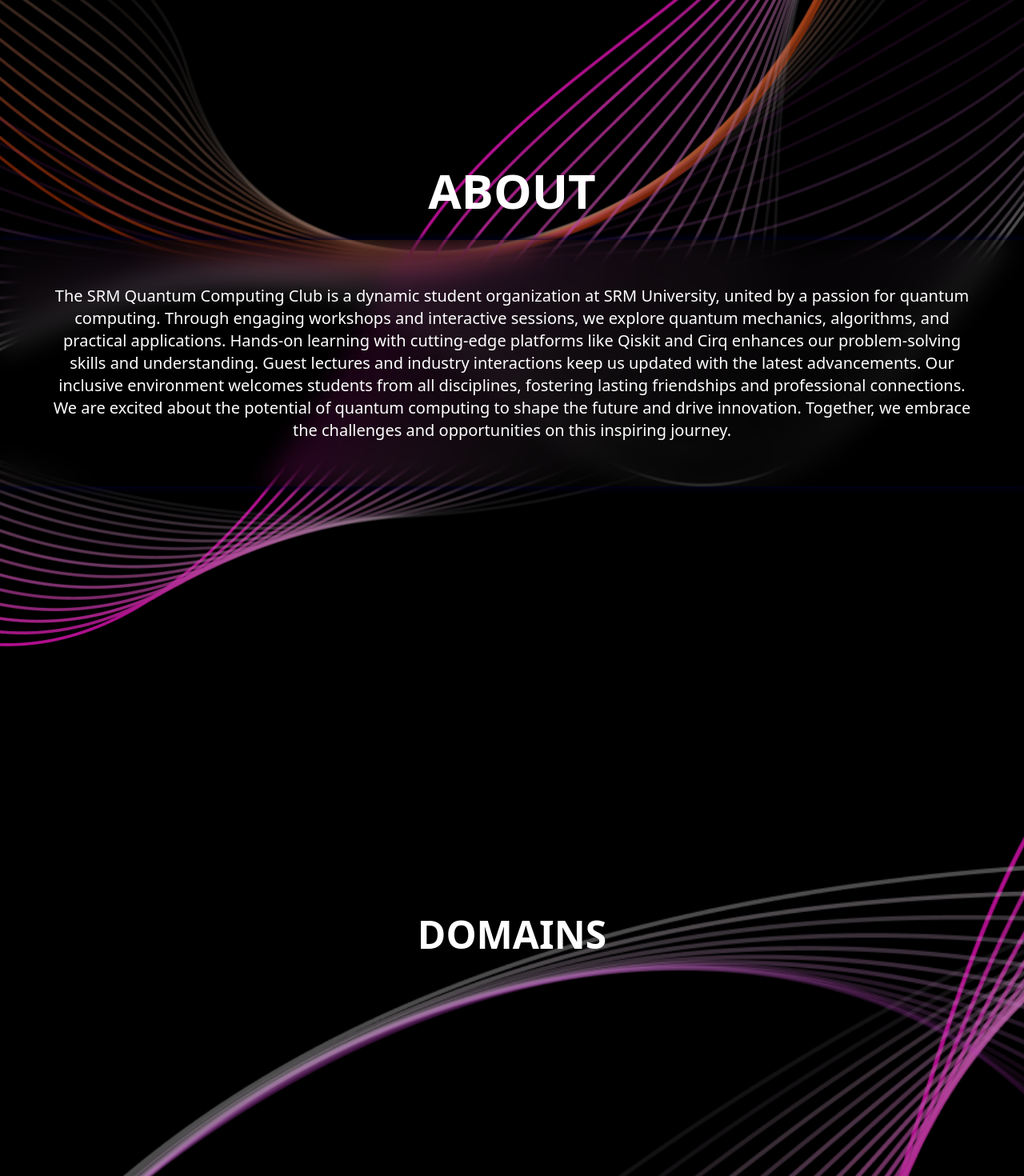
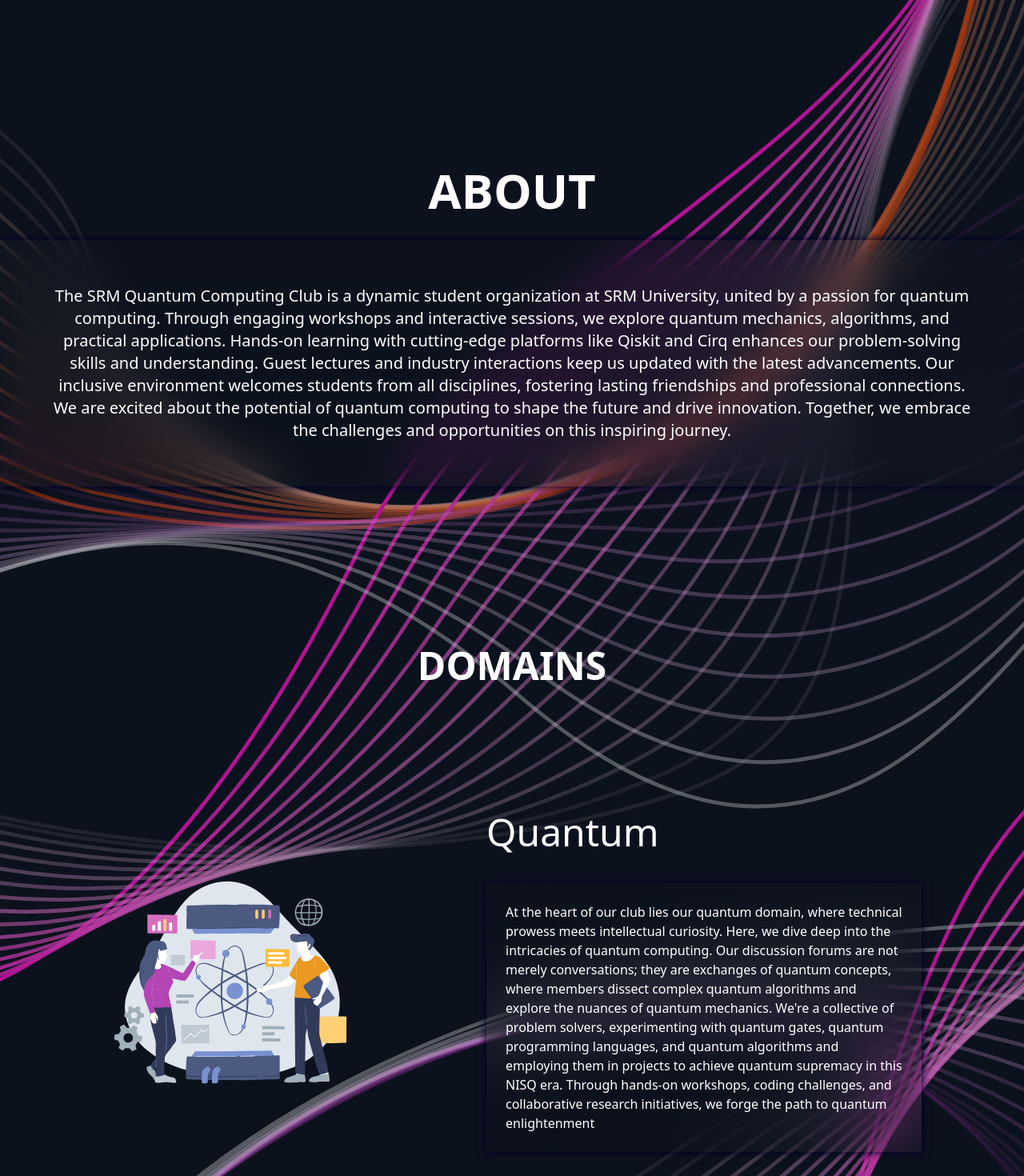
Before and after one commit to quantumsrm-web/recruitment-23, a React (Create React App) app: page / in a window 1280 px wide. Shown: the part 792-2262 px from the top of the page at 80% size. Built offline with nearby package versions, Linux system fonts and the light colour scheme.

Commit message:
updated bg

```diff
--- a/src/App.js
+++ b/src/App.js
@@ -8,16 +8,10 @@ import Footer from "./components/Footer/Footer"
 
 function App() {
   return (
-    <div className=" App">
-      <div className={`${style.bg1}`}>
-        {/* <img src={bg1} alt="" className="absolute   bg-cover" /> */}
-        <Landing />
-        <About />
-      </div>
-      <div className={`${style.bg2} -z-1 `}>
-        {/* <img src={bg2} alt="" className="absolute " /> */}
-        <Domain1 />
-      </div>
+    <div className={`${style.bg} App`}>
+      <Landing />
+      <About />
+      <Domain1 />
       <Footer />
     </div>
   )
--- a/src/App.module.css
+++ b/src/App.module.css
@@ -1,14 +1,14 @@
-.bg1 {
-  background-image: url(./assets/bg1.png);
+.bg {
+  background-image: url(./assets/bg.svg);
   position: relative;
   background-position: center;
   background-repeat: no-repeat;
   background-size: cover;
 }
-.bg2 {
+/* .bg2 {
   background-image: url(./assets/bg2.png);
   position: relative;
   background-repeat: no-repeat;
   background-position: center;
   background-size: cover;
-}
+} */
--- a/src/components/About_Us/About.jsx
+++ b/src/components/About_Us/About.jsx
@@ -7,7 +7,7 @@ const About = () => {
         <div className="flex text-[#ffffff] font-bold text-5xl lg:text-6xl justify-center text-shadow mb-8">
           ABOUT
         </div>
-        <div className="min-w-[75%]  leading-7 mx-auto p-14 text-[#ffffff] text-center text-base md:text-xl tracking-tighter sm:tracking-tight md:tracking-normal shadow-[0_0_10px_1px_rgba(0,0,40)] backdrop-blur-lg ">
+        <div className="min-w-[75%]  leading-7 mx-auto p-14 text-[#ffffff] text-center text-base md:text-xl tracking-tighter sm:tracking-tight md:tracking-normal shadow-[0_0_10px_1px_rgba(0,0,40)] backdrop-blur-xl ">
           The SRM Quantum Computing Club is a dynamic student organization at
           SRM University, united by a passion for quantum computing. Through
           engaging workshops and interactive sessions, we explore quantum
--- a/src/components/Domain1.jsx
+++ b/src/components/Domain1.jsx
@@ -8,7 +8,7 @@ import creatives from "../assets/Creatives.svg";
 function Domain1() {
   return (
     <div className=" text-white">
-      <div className="mx-auto h-screen font-bold flex text-3xl md:text-5xl items-center justify-center   pb-20 bold">
+      <div className="mx-auto font-bold flex text-3xl md:text-5xl items-center justify-center pb-20 bold">
         DOMAINS
       </div>
       {/* core quantum */}
@@ -16,7 +16,7 @@ function Domain1() {
         <img src={Quantum} alt="quantum" className="mx-auto  sm:w-40 md:w-80" />
         <div>
           <div className=" text-3xl pb-10 md:text-5xl">Quantum</div>
-          <p className="shadow-[0_0_10px_1px_rgba(0,0,40)] backdrop-blur-lg p-6">
+          <p className="shadow-[0_0_10px_1px_rgba(0,0,40)] backdrop-blur-2xl p-6">
             At the heart of our club lies our quantum domain, where technical
             prowess meets intellectual curiosity. Here, we dive deep into the
             intricacies of quantum computing. Our discussion forums are not
@@ -36,7 +36,7 @@ function Domain1() {
         <img src={AIML} alt="quantum" className=" mx-auto md:w-80" />
         <div>
           <div className="bold text-3xl pb-10 md:text-5xl">AI-ML</div>
-          <p className="shadow-[0_0_10px_1px_rgba(0,0,40)] backdrop-blur-lg p-6">
+          <p className="shadow-[0_0_10px_1px_rgba(0,0,40)] backdrop-blur-2xl p-6">
             Within our club's AI and ML domain, we venture into the concepts of
             Quantum Machine Learning (QML), a frontier where quantum computing
             and machine learning intersect.Unlike classical computers, quantum
@@ -57,7 +57,7 @@ function Domain1() {
         <img src={webdev} alt="quantum" className="mx-auto md:w-80" />
         <div>
           <div className="bold text-3xl pb-10 md:text-5xl">Web Development</div>
-          <p className="shadow-[0_0_10px_1px_rgba(0,0,40)] backdrop-blur-lg p-6">
+          <p className="shadow-[0_0_10px_1px_rgba(0,0,40)] backdrop-blur-2xl p-6">
             Within our Web Development Domain, we're deeply engaged in the craft
             of shaping and enhancing our digital footprint. Here, our focus
             revolves around the art of designing, meticulously maintaining, and
@@ -79,7 +79,7 @@ function Domain1() {
         <img src={corporate} alt="corporate" className="mx-auto md:w-80" />
         <div>
           <div className="bold text-3xl pb-10 md:text-5xl">Corporate</div>
-          <p className="shadow-[0_0_10px_1px_rgba(0,0,40)] backdrop-blur-lg p-6">
+          <p className="shadow-[0_0_10px_1px_rgba(0,0,40)] backdrop-blur-2xl p-6">
             Within our Corporate Domain, we focus on securing vital funding and
             cultivating essential industry connections. This segment serves as a
             bridge between our club and corporate partners, sponsors, and
@@ -100,7 +100,7 @@ function Domain1() {
           <div className="bold text-3xl pb-10 md:text-5xl">
             Editorial/Creatives
           </div>
-          <p className="shadow-[0_0_10px_1px_rgba(0,0,40)] backdrop-blur-lg p-6">
+          <p className="shadow-[0_0_10px_1px_rgba(0,0,40)] backdrop-blur-2xl p-6">
             Our Editorial Domain, a dynamic space within our club that brings
             together a collective of creative minds and content creators. Here,
             we curate a diverse array of content across two distinct
```
Also changed, not shown: src/assets/bg.svg (added).
